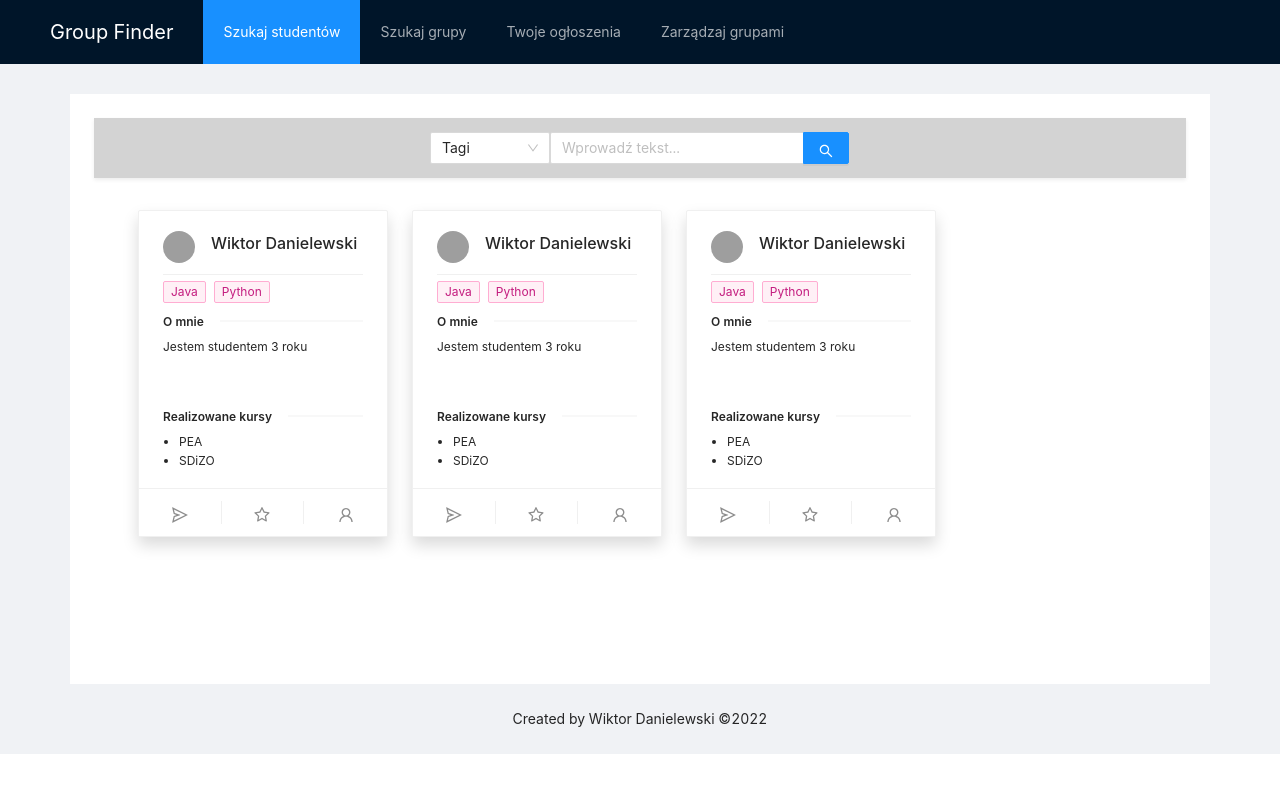
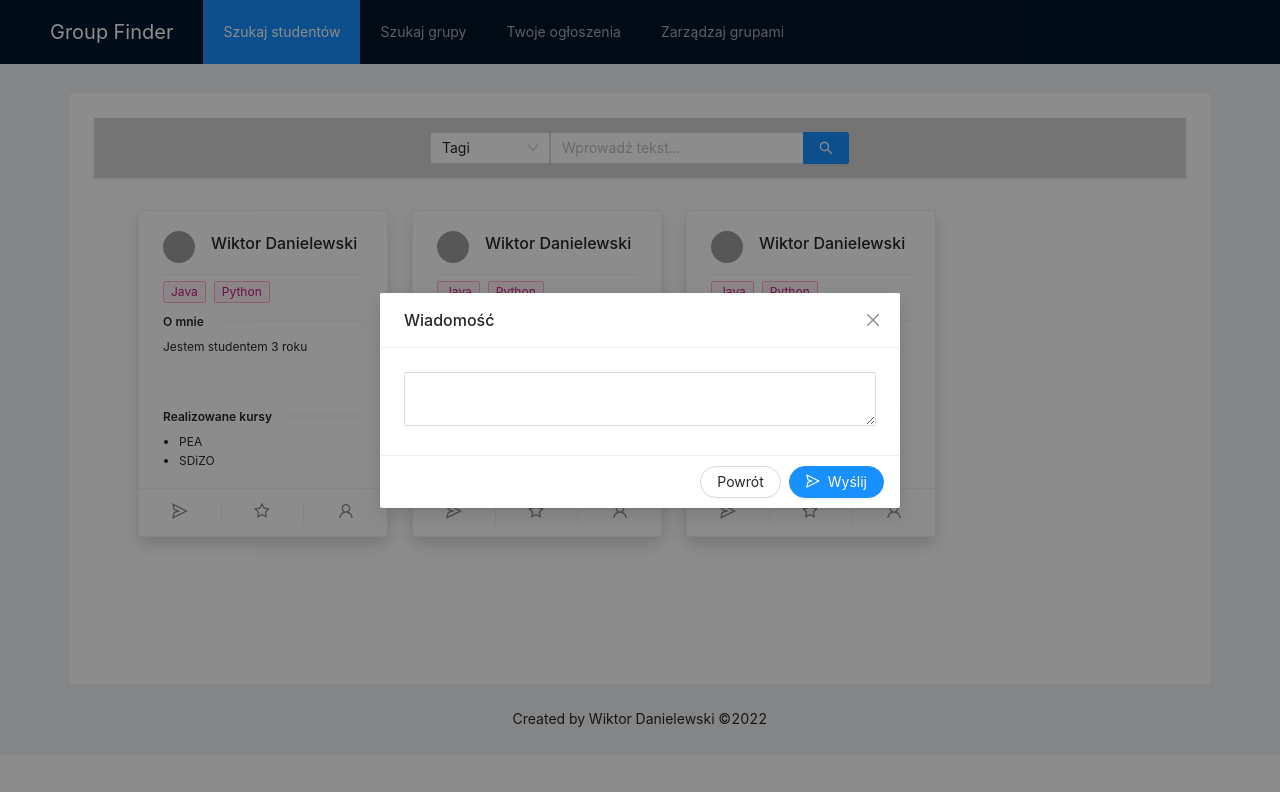
Before and after one commit to wiktord2000/Group-Finder, a React (Create React App) app in the folder Lab3/group_finder/: page / in a window 1280 px wide. Both pictures are taken after a click on the element 179 px from the left and 513 px from the top of the page. Shown: the top 792 px of the page. Built offline with nearby package versions, Linux system fonts and the light colour scheme; grey boxes are pictures that could not be loaded.

Commit message:
Implement modal for sending message to the student

```diff
--- a/Lab3/group_finder/src/Pages/AddSingleAd/AddSingleAd.css
+++ b/Lab3/group_finder/src/Pages/AddSingleAd/AddSingleAd.css
@@ -14,6 +14,10 @@
 .delete-icon{
     margin-top: 10px;
 }
+.delete-icon:hover{
+    color: red;
+
+}
 
 .ant-form-item-control-input-content{
     display: flex;
--- a/Lab3/group_finder/src/Pages/AddSingleAd/AddSingleAd.js
+++ b/Lab3/group_finder/src/Pages/AddSingleAd/AddSingleAd.js
@@ -1,7 +1,7 @@
 import './AddSingleAd.css';
 import { Input, Form, Button, Space, Divider} from 'antd';
 import React, { useState} from 'react';
-import { PlusOutlined , MinusCircleOutlined } from '@ant-design/icons';
+import { PlusOutlined , CloseOutlined } from '@ant-design/icons';
 import { SingleAd } from '../../Models/SingleAd';
 
 function AddAd(){
@@ -83,7 +83,7 @@ function AddAd(){
                                                         </Form.Item>
 
                                                         {/* Button to delete tag */}
-                                                        <MinusCircleOutlined  className='delete-icon' onClick={() => remove(name)} />
+                                                        <CloseOutlined  className='delete-icon' onClick={() => remove(name)} />
                                                     </div>
                                                 );
                                             }
@@ -123,7 +123,7 @@ function AddAd(){
                                                         </Form.Item>
 
                                                         {/* Button to delete tag */}
-                                                        <MinusCircleOutlined  className='delete-icon' onClick={() => remove(name)} />
+                                                        <CloseOutlined  className='delete-icon' onClick={() => remove(name)} />
                                                     </div>
                                                 );
                                             }
--- a/Lab3/group_finder/src/Pages/SearchForStudents/Components/StudentCard.css
+++ b/Lab3/group_finder/src/Pages/SearchForStudents/Components/StudentCard.css
@@ -1,3 +1,4 @@
+
 .card{
     width: 250px;
     margin: 0.75rem !important;
@@ -33,7 +34,14 @@
     scrollbar-width: thin;
 }
 
+svg { vertical-align: baseline; }
+
 ul{
     padding-left: 16px;
     margin-bottom: 0px !important;
 }
+.ant-message {
+    position: absolute;
+    bottom: 30px !important;
+    top: unset !important;
+  }
--- a/Lab3/group_finder/src/Pages/SearchForStudents/Components/StudentCard.js
+++ b/Lab3/group_finder/src/Pages/SearchForStudents/Components/StudentCard.js
@@ -1,13 +1,39 @@
 import React from "react";
+import { useState } from "react";
 import './StudentCard.css'
+import { Card, Avatar, Tag , Divider, Modal, Button, Form, Input, message} from 'antd';
+import { StarOutlined, UserOutlined, SendOutlined } from '@ant-design/icons';
 
-import { Card, Avatar, Tag , Divider } from 'antd';
-import { StarOutlined, UserOutlined, SendOutlined } from '@ant-design/icons';
 
 const { Meta } = Card;
 
 
+
 function StudentCard(props){
+
+    const [isModalVisible, setIsModalVisible] = useState(false);
+
+    const showModal = () => {
+        setIsModalVisible(true);
+    };
+
+    const onFinishForm = (values) => {
+        console.log('Success:', values);
+        setIsModalVisible(false);
+        message.success('Wiadomość została wysłana!', 1.5);
+
+    };
+
+    const handleCancel = () => {
+        setIsModalVisible(false);
+    };
+
+    const messageRules = [
+        {
+            required: true,
+            message: 'Proszę uzupełnij wiadomość!',
+        }
+    ]
 
     return(
         <>
@@ -15,10 +41,11 @@ function StudentCard(props){
                 className="card shadow"
                 // Buttons section
                 actions={[
-                    <SendOutlined key="setting" />,
-                    <StarOutlined key="edit" />,
-                    <UserOutlined key="ellipsis" />
+                    <SendOutlined onClick={showModal} key="send" />,
+                    <StarOutlined key="follow" />,
+                    <UserOutlined key="profile" />
                 ]}
+                hoverable
             >
 
                 {/* Header section */}
@@ -52,8 +79,35 @@ function StudentCard(props){
                         {props.courses.map((courseName, i ) => {return <li key={i}>{courseName}</li>})}
                     </ul>
                 </div>
+            </Card>
 
-            </Card>
+            {/* Modal when send button click */}
+                <Modal  bodyStyle={{paddingBottom: 5}} title="Wiadomość"
+                        centered
+                        visible={isModalVisible}
+                        onCancel={handleCancel}
+                        footer= {[
+                            <Button key="back" shape="round" onClick={handleCancel}>
+                                Powrót
+                            </Button>,
+                            <Button form="message-form" key="submit" type="primary" htmlType="submit" shape="round" icon={<SendOutlined/>}>
+                                Wyślij
+                            </Button>
+                        ]}
+                        >
+                        <Form   id ="message-form"
+                                name="message-form"
+                                onFinish={onFinishForm}
+                                autoComplete="off"
+                                >
+                            <Form.Item  rules={messageRules}
+                                        name="message"
+                                    >
+                                <Input.TextArea  allowClear id="message-area"></Input.TextArea>
+                            </Form.Item>
+
+                        </Form>
+                </Modal>
         </>
     );
 }
```
